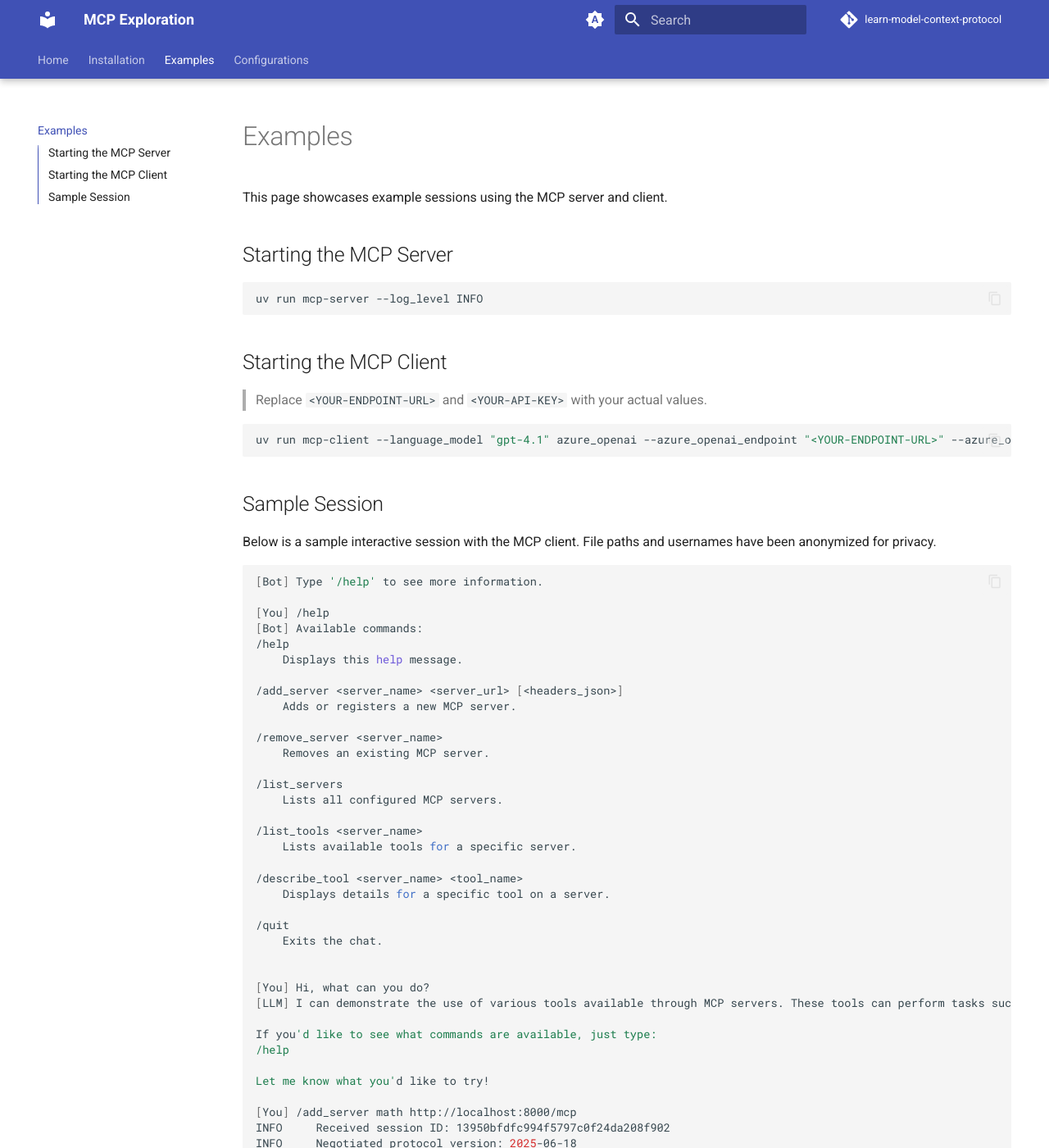
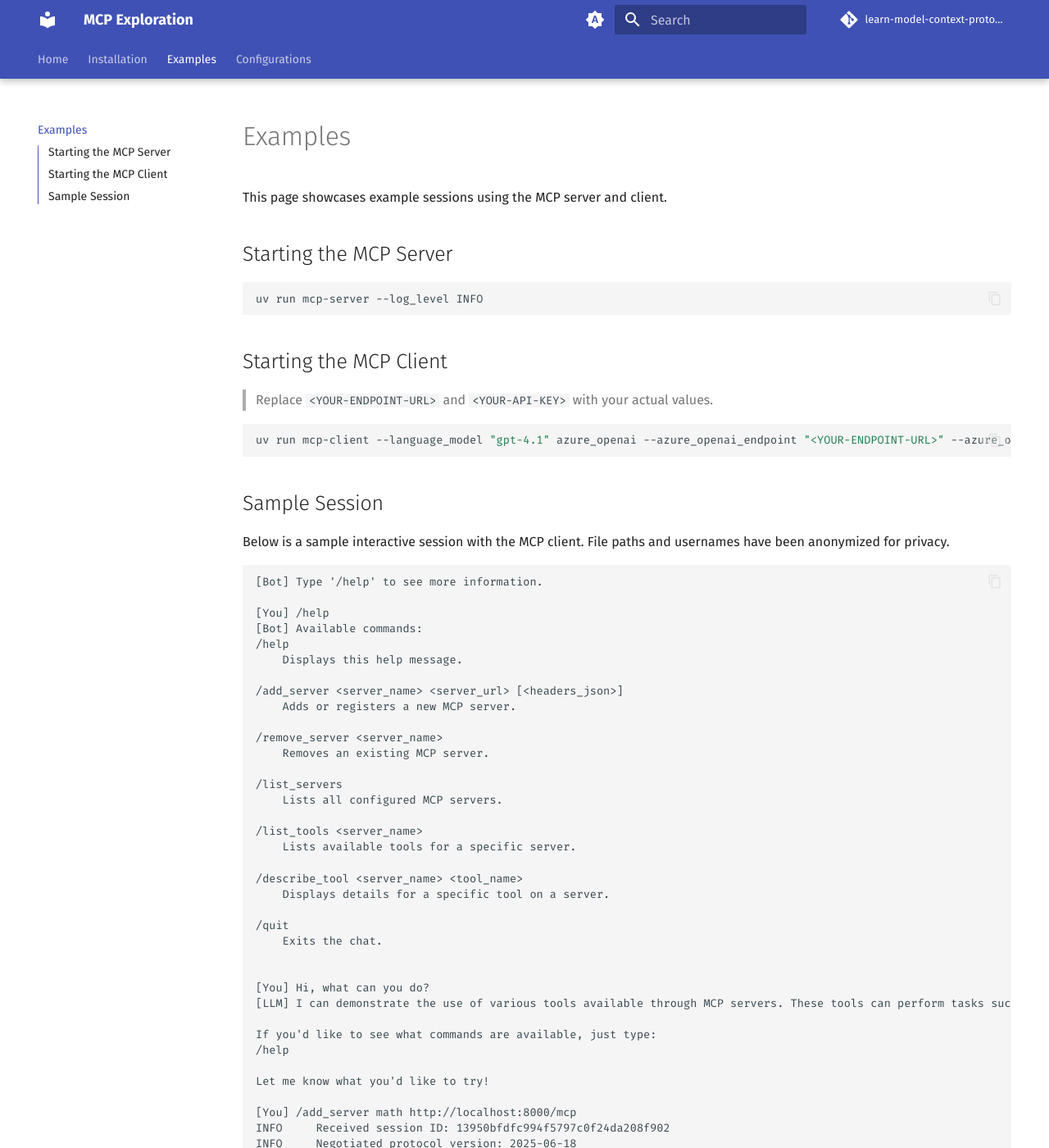
Before and after one commit to yarnabrina/learn-model-context-protocol, an MkDocs documentation site: the page built from docs/examples.md, in a window 1280 px wide and 1400 px high. Shown: the whole window at 82% size. Built offline with MkDocs 1.6.1 and Material for MkDocs 9.7.7, drawn with Linux system fonts in a browser that asks for light colours; plug-ins that fetch from the network failed and are left out; comment, search, counter and statistics services are not loaded; some of the changed text lies outside the part shown.

Commit message:
style improvements

````diff
--- a/docs/examples.md
+++ b/docs/examples.md
@@ -20,7 +20,7 @@
 
 Below is a sample interactive session with the MCP client. File paths and usernames have been anonymized for privacy.
 
-```shell
+```text
 [Bot] Type '/help' to see more information.
 
 [You] /help
@@ -185,7 +185,7 @@
 
 If you're interested, you can see the MCP server interactions here:
 
-```shell
+```text
 [10/02/25 23:07:30] INFO     Created new transport with session ID: 13950bfdfc994f5797c0f24da208f902                     streamable_http_manager.py:233
 INFO:     127.0.0.1:53308 - "POST /mcp HTTP/1.1" 200 OK
 INFO:     127.0.0.1:53311 - "GET /mcp HTTP/1.1" 200 OK
--- a/mkdocs.yml
+++ b/mkdocs.yml
@@ -22,7 +22,6 @@
   unrecognized_links: warn
 theme:
   name: material
-  locale: en
   palette:
     - media: "(prefers-color-scheme)"
       toggle:
@@ -38,6 +37,9 @@
       toggle:
         icon: material/brightness-4
         name: Switch to system preference
+  font:
+    text: Fira Sans
+    code: Fira Mono
   language: en
   direction: ltr
   features:
@@ -72,7 +74,10 @@
   pymdownx.superfences:
 plugins:
   search:
+    enabled: false
     lang:
       - en
+  privacy:
+    enabled: true
 extra:
   generator: false
````
Also changed, not shown: docs/configurations/mcp-client.md (+2 -2 lines), docs/configurations/mcp-server.md (+1 -1 lines).
